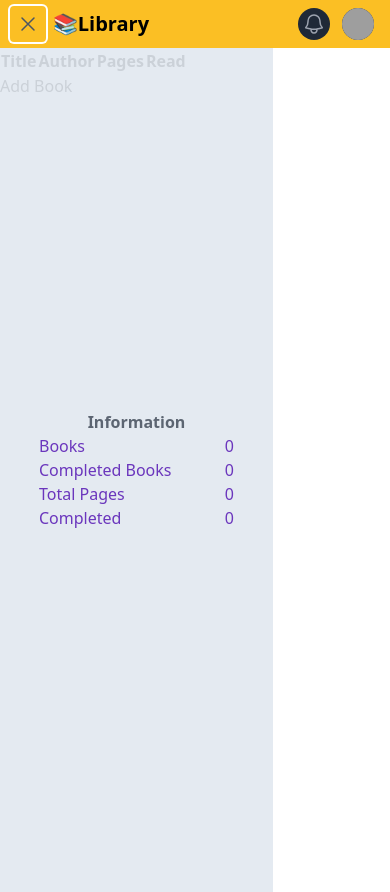
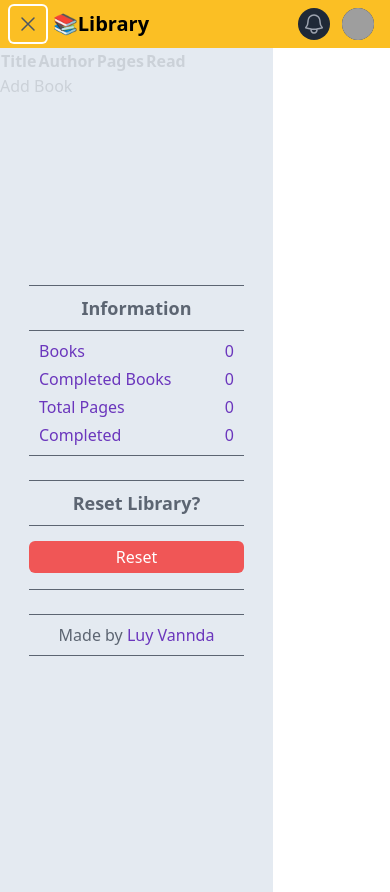
Before and after one commit to luyvannda/odin-library, a React (Vite) app: page / in a window 390 px wide. Both pictures are taken after a click on the button "Open main menu". Built offline with nearby package versions, Linux system fonts and the light colour scheme; grey boxes are pictures that could not be loaded.

Commit message:
complete the static look of Information component for mobile screen

```diff
--- a/src/components/Summary.tsx
+++ b/src/components/Summary.tsx
@@ -1,8 +1,11 @@
 const Summary = () => {
   return (
     <div className="absolute flex min-h-[100vh] w-[70vw] flex-col items-center justify-center bg-slate-200 opacity-90">
-      <h1 className="font-semibold text-gray-600">Information</h1>
+      <div className="h-[1px] w-[55vw] bg-gray-600"></div>
+      <h2 className="p-2 text-lg font-semibold text-gray-600">Information</h2>
+      <div className="h-[0.5px] w-[55vw] bg-gray-600"></div>
 
+      <div className="space-y-1 p-2">
         <p className="flex w-[50vw] items-center justify-between text-violet-800">
           <span>Books</span>
           <span>0</span>
@@ -23,6 +26,35 @@ const Summary = () => {
           <span>0</span>
         </p>
       </div>
+      <div className="h-[1px] w-[55vw] bg-gray-600"></div>
+
+      <div className="mt-6 grid grid-cols-1 gap-4">
+        <div>
+          <div className="h-[1px] w-[55vw] bg-gray-600"></div>
+          <h2 className="p-2 text-center text-lg font-semibold text-gray-600">
+            Reset Library?
+          </h2>
+          <div className="h-[0.5px] w-[55vw] bg-gray-600"></div>
+        </div>
+        <button className="rounded-md bg-red-500 py-1 text-white">Reset</button>
+        <div className="h-[1px] w-[55vw] bg-gray-600"></div>
+      </div>
+
+      <div className="mt-6">
+        <div className="h-[0.5px] w-[55vw] bg-gray-600"></div>
+        <p className="p-2 text-center text-gray-600">
+          Made by{" "}
+          <a
+            className="text-violet-800"
+            href="https://github.com/luyvannda"
+            target="_blank"
+          >
+            Luy Vannda
+          </a>
+        </p>
+        <div className="h-[0.5px] w-[55vw] bg-gray-600"></div>
+      </div>
+    </div>
   );
 };
 
```
Also changed, not shown: 1 other file (tests, documents, lock files or other folders). Lines whose indentation alone changed are shown as unchanged.
